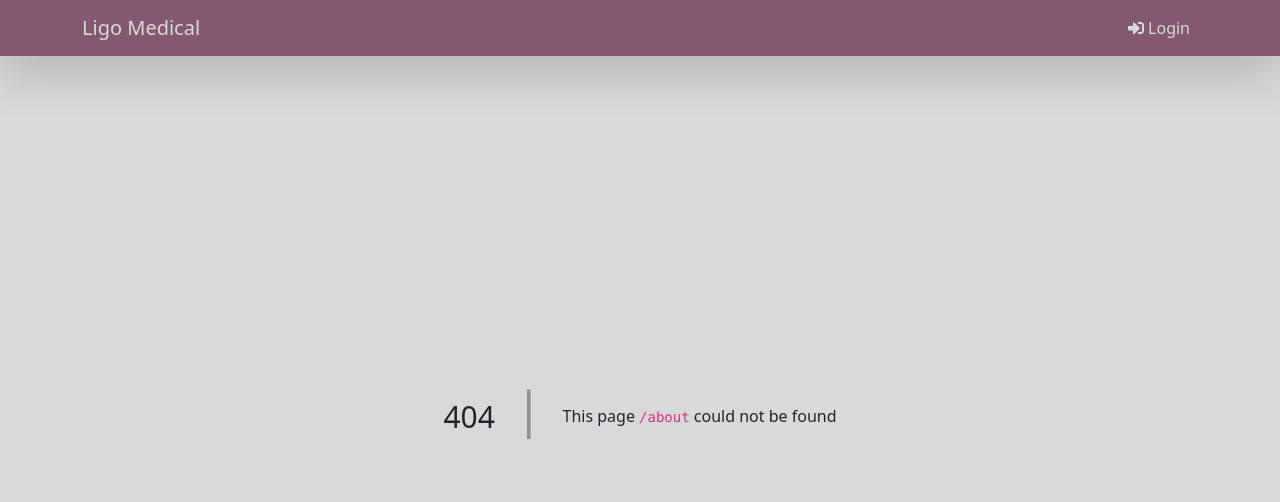
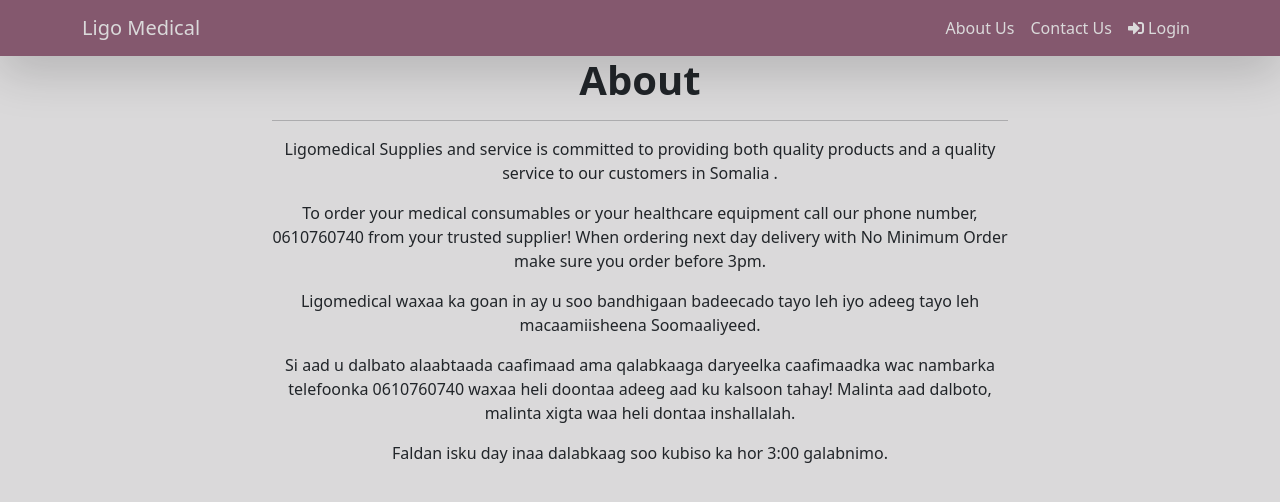
Before and after one commit to ahmaat19/pos-system, a Next.js app: page /about in a window 1280 px wide. Before the commit this address had no page. Shown: the top 502 px of the page. Built offline with nearby package versions, Linux system fonts and the light colour scheme.

Commit message:
adding about and contact pages

```diff
--- a/components/Navigation.js
+++ b/components/Navigation.js
@@ -76,6 +76,20 @@
           {/* </ul>
 
         <ul className='navbar-nav ms-auto'> */}
+          <li className='nav-item'>
+            <Link href='/about'>
+              <a className='nav-link active' aria-current='page'>
+                About Us
+              </a>
+            </Link>
+          </li>
+          <li className='nav-item'>
+            <Link href='/contact'>
+              <a className='nav-link active' aria-current='page'>
+                Contact Us
+              </a>
+            </Link>
+          </li>
           <li className='nav-item'>
             <Link href='/login'>
               <a className='nav-link active' aria-current='page'>
--- a/components/home/HotSaleProducts.js
+++ b/components/home/HotSaleProducts.js
@@ -86,7 +86,7 @@
     },
     {
       _id: 14,
-      name: 'Cheap Disposable Orange Cap Insulin Syringe With needle',
+      name: 'Insulin Syringe With needle',
       image: image14,
     },
     {
@@ -96,7 +96,7 @@
     },
     {
       _id: 16,
-      name: 'Factory price medical sterile disposable syringe with needle',
+      name: 'Medical sterile disposable syringe with needle',
       image: image16,
     },
     {
--- /dev/null
+++ b/pages/about.js
@@ -0,0 +1,39 @@
+import React from 'react'
+
+const about = () => {
+  return (
+    <div className='container'>
+      <div className='row'>
+        <div className='col-lg-8 col-md-10 col-12 mx-auto text-center'>
+          <h4 className='text-center display-6 fw-bold'>About</h4> <hr />
+          <p>
+            Ligomedical Supplies and service is committed to providing both
+            quality products and a quality service to our customers in Somalia .{' '}
+          </p>
+          <p>
+            To order your medical consumables or your healthcare equipment call
+            our phone number, 0610760740 from your trusted supplier! When
+            ordering next day delivery with No Minimum Order make sure you order
+            before 3pm.
+          </p>
+          <p>
+            Ligomedical waxaa ka goan in ay u soo bandhigaan badeecado tayo leh
+            iyo adeeg tayo leh macaamiisheena Soomaaliyeed.
+          </p>
+          <p>
+            Si aad u dalbato alaabtaada caafimaad ama qalabkaaga daryeelka
+            caafimaadka wac nambarka telefoonka 0610760740 waxaa heli doontaa
+            adeeg aad ku kalsoon tahay! Malinta aad dalboto, malinta xigta waa
+            heli dontaa inshallalah.
+          </p>
+          <p>
+            {' '}
+            Faldan isku day inaa dalabkaag soo kubiso ka hor 3:00 galabnimo.
+          </p>
+        </div>
+      </div>
+    </div>
+  )
+}
+
+export default about
```
Also changed, not shown: pages/contact.js (added, +38 -0 lines).
